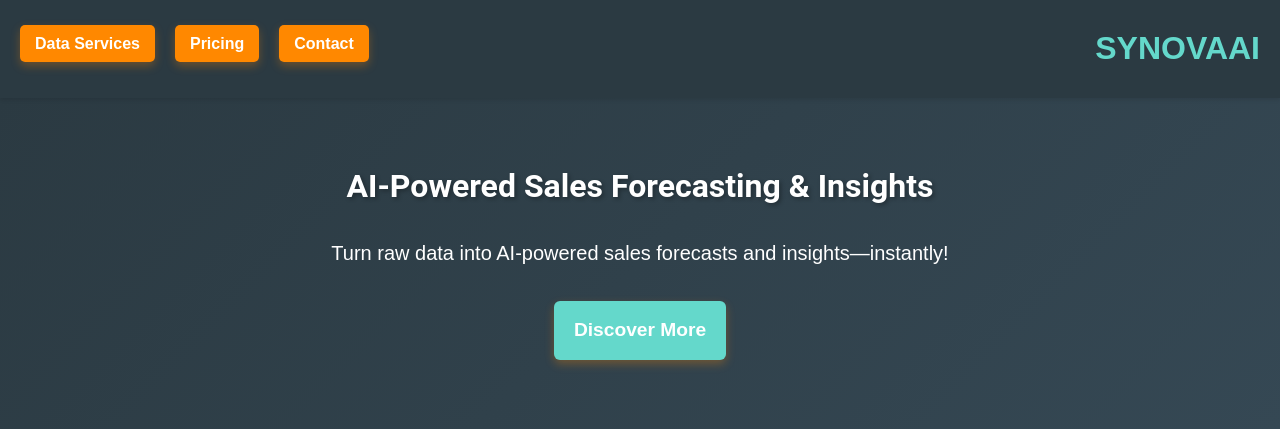
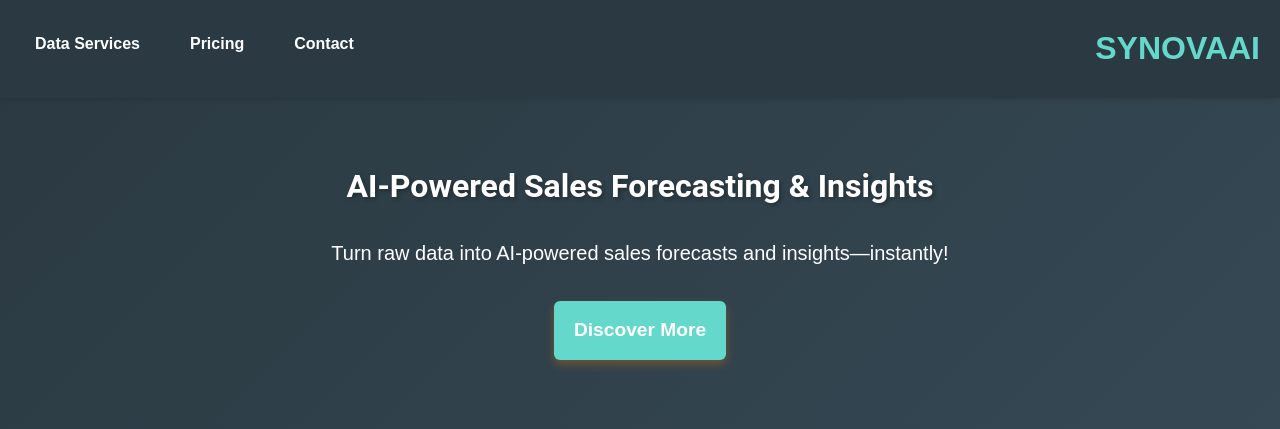
Before and after one commit to jslad2/sales-forecasting-platform, a Flask app: page / in a window 1280 px wide. Shown: the top 429 px of the page. Run offline with Flask 3, Linux system fonts and the light colour scheme.

Commit message:
try again

```diff
--- a/static/css/style.css
+++ b/static/css/style.css
@@ -92,11 +92,12 @@ header nav a:focus {
 
 /* ACTIVE PAGE STYLE */
 .nav-link.active {
-    background-color: var(--accent-color); /* Orange stays on active */
+    background-color: var(--accent-color); /* Orange Highlight */
     color: var(--white-color);
-    font-weight: bold;
     box-shadow: 0px 4px 10px rgba(255, 136, 0, 0.3);
+    border-radius: 5px;
 }
+
 
 /* Logo */
 header .logo {
--- a/templates/index.html
+++ b/templates/index.html
@@ -86,13 +86,14 @@
     <!-- JavaScript to Ensure Cards Show Properly -->
     <script>
         document.addEventListener("DOMContentLoaded", function() {
-            // Highlight the current page in the navigation menu
             const navLinks = document.querySelectorAll(".nav-link");
-            const currentPage = window.location.pathname.split("/").pop();
+            const currentPage = window.location.pathname;
 
             navLinks.forEach(link => {
-                if (link.getAttribute("href").includes(currentPage)) {
+                if (link.getAttribute("href") === currentPage) {
                     link.classList.add("active");
+                } else {
+                    link.classList.remove("active");
                 }
             });
 
```
